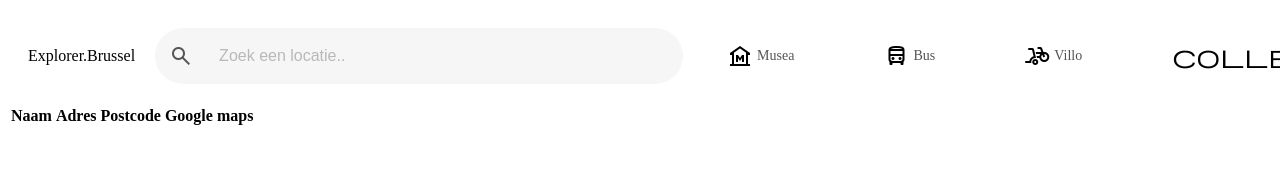
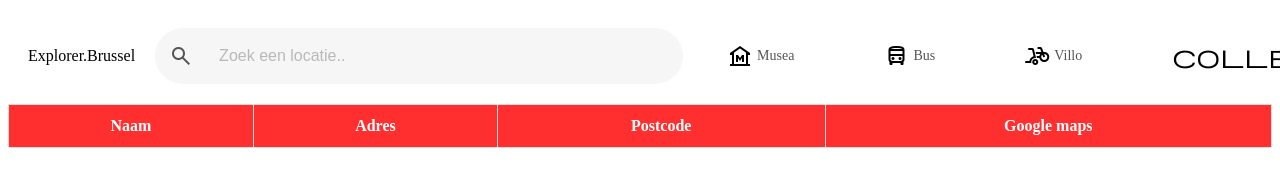
Before and after one commit to TimMolineaux/dynamicWeb_project, a plain HTML site: page index.html in a window 1280 px wide. Shown: the top 186 px of the page. Drawn offline with nearby package versions, Linux system fonts and the light colour scheme; no server answers.

Commit message:
opmaak aan datatabel gegeven

```diff
--- a/index.html
+++ b/index.html
@@ -40,6 +40,7 @@
         <br>
     </div>
 
+    <div class="tabel">
         <table id="data-table">
             <thead>
                 <tr>
@@ -53,6 +54,7 @@
                 <!-- Hier worden rijen met data van de API toegevoegd -->
             </tbody>
         </table>
+    </div>
 
     <ul id="saved-places">
         <!-- De opgeslagen plaatsen worden hier weergegeven -->
--- a/script.mjs
+++ b/script.mjs
@@ -35,8 +35,8 @@ async function displayItems(data) {
             <td>${item.beschrijving || 'Geen titel'}</td>
             <td>${item.adres || 'Geen adres'}</td>
             <td>${item.code_postal || 'Onbekend'}</td>
-            <td><a href="https://www.google.com/maps/search/?api=1&query=${item.coordonnees_geographiques.lat},${item.coordonnees_geographiques.lon}" target="_blank" class="map-link">Bekijk op Google Maps</a></td>
-            <td><button onclick="savePlace('${item.beschrijving || 'Onbekend'}')">Opslaan</button></td>
+            <td id="link"><a href="https://www.google.com/maps/search/?api=1&query=${item.coordonnees_geographiques.lat},${item.coordonnees_geographiques.lon}" target="_blank" class="map-link">Bekijk op Google Maps</a></td>
+            <td id="link"><button onclick="savePlace('${item.beschrijving || 'Onbekend'}')">Opslaan</button></td>
         `;
 
         // Voeg de nieuwe rij toe aan de tbody
--- a/stijl.css
+++ b/stijl.css
@@ -80,3 +80,36 @@
 .knop:hover .material-symbols-outlined {
     color: #333; /* Verander kleur van zowel tekst als icoon bij hover */
 }
+
+.tabel {
+    display: flex;
+    justify-content: space-around;
+    align-items: center;
+    flex-direction: column;
+}
+
+#data-table {
+    border-collapse: collapse;
+    width: 100%;
+  }
+
+  #data-table td, #data-table th {
+    border: 1px solid #ddd;
+    padding: 8px;
+  }
+
+  #data-table tr:nth-child(even){background-color: #f2f2f2;}
+
+  #data-table tr:hover {background-color: #ddd;}
+
+  #data-table th {
+    padding-top: 12px;
+    padding-bottom: 12px;
+    text-align: center;
+    background-color: rgba(255, 0, 0, 0.814);
+    color: white;
+  }
+
+  #data-table #link {
+    text-align: center;
+  }
```
Lines whose indentation alone changed are shown as unchanged.
